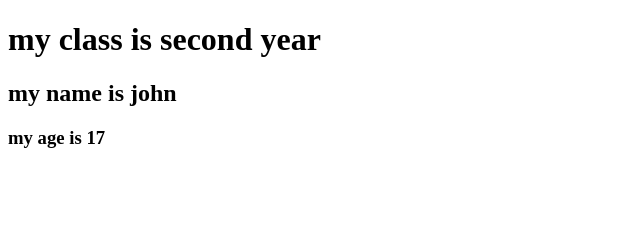
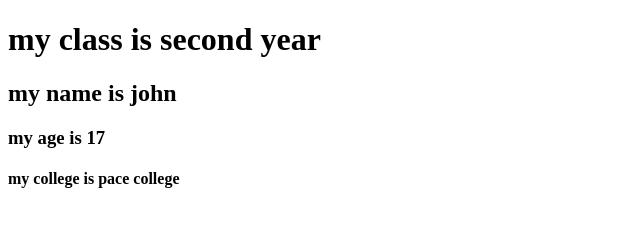
Before and after one commit to musabbinmuavia-dotcom/practicle4, a plain HTML site: page index.html in a window 1280 px wide. Shown: the whole page, without its empty margins (0-640 px from the left). Drawn offline with Linux system fonts and the light colour scheme.

Commit message:
my third half was done

```diff
--- a/index.html
+++ b/index.html
@@ -10,6 +10,7 @@
 <h1>my class is second year</h1>
 <h2>my name is john</h2>
 <h3>my age is 17</h3>
+<h4>my college is pace college</h4>
 
 
 </body>
```
